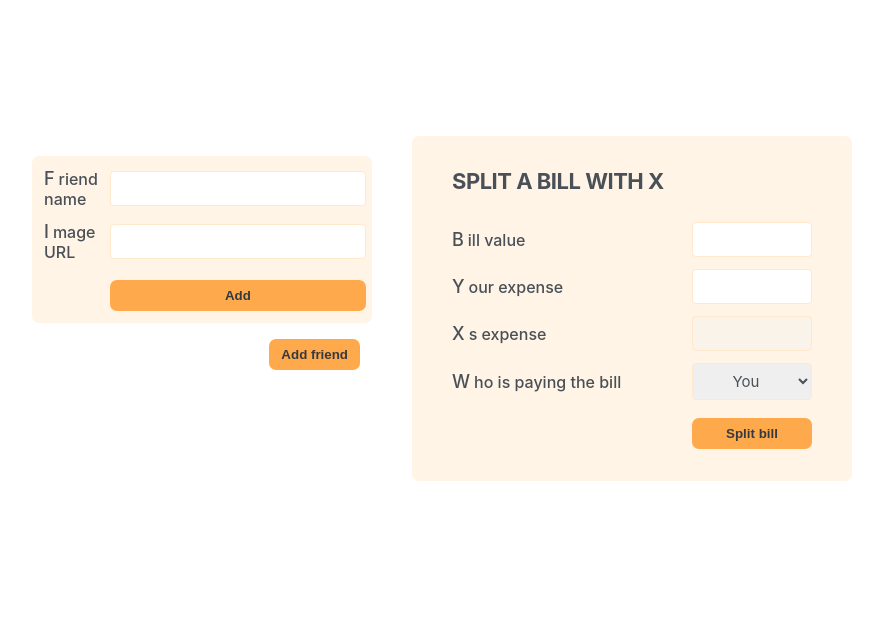
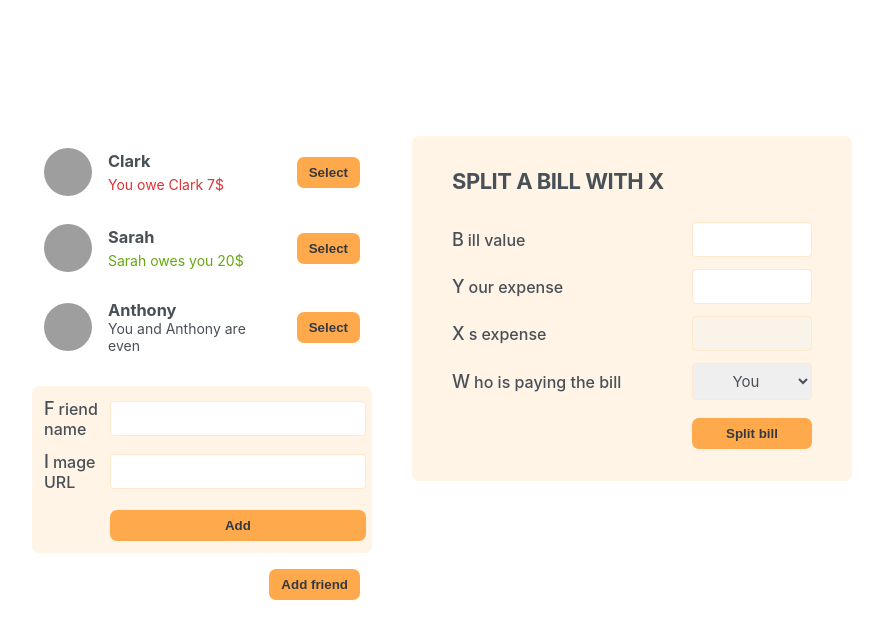
Before and after one commit to Guizzs26/eat-n-split-react, a React (Vite) app: page / in a window 1280 px wide. Shown: the top 638 px of the page, without its empty margins (198-1081 px from the left). Built offline with nearby package versions, Linux system fonts and the light colour scheme; grey boxes are pictures that could not be loaded.

Commit message:
fix: fix the return of map function in FriendsList component

```diff
--- a/src/Components/Friend.jsx
+++ b/src/Components/Friend.jsx
@@ -9,13 +9,13 @@
 
       {friend.balance < 0 && (
         <p className="red">
-          You owe {friend.name} {Math.abs(friend.balence)}$
+          You owe {friend.name} {Math.abs(friend.balance)}$
         </p>
       )}
 
       {friend.balance > 0 && (
         <p className="green">
-          {friend.name} owes you {Math.abs(friend.balence)}$
+          {friend.name} owes you {Math.abs(friend.balance)}$
         </p>
       )}
 
--- a/src/Components/FriendsList.jsx
+++ b/src/Components/FriendsList.jsx
@@ -26,9 +26,9 @@
 
   return (
     <ul>
-      {friends.map((friend) => {
-        <Friend friend={friend} key={friend.id} />;
-      })}
+      {friends.map((friend) => (
+        <Friend friend={friend} key={friend.id} />
+      ))}
     </ul>
   );
 }
```
